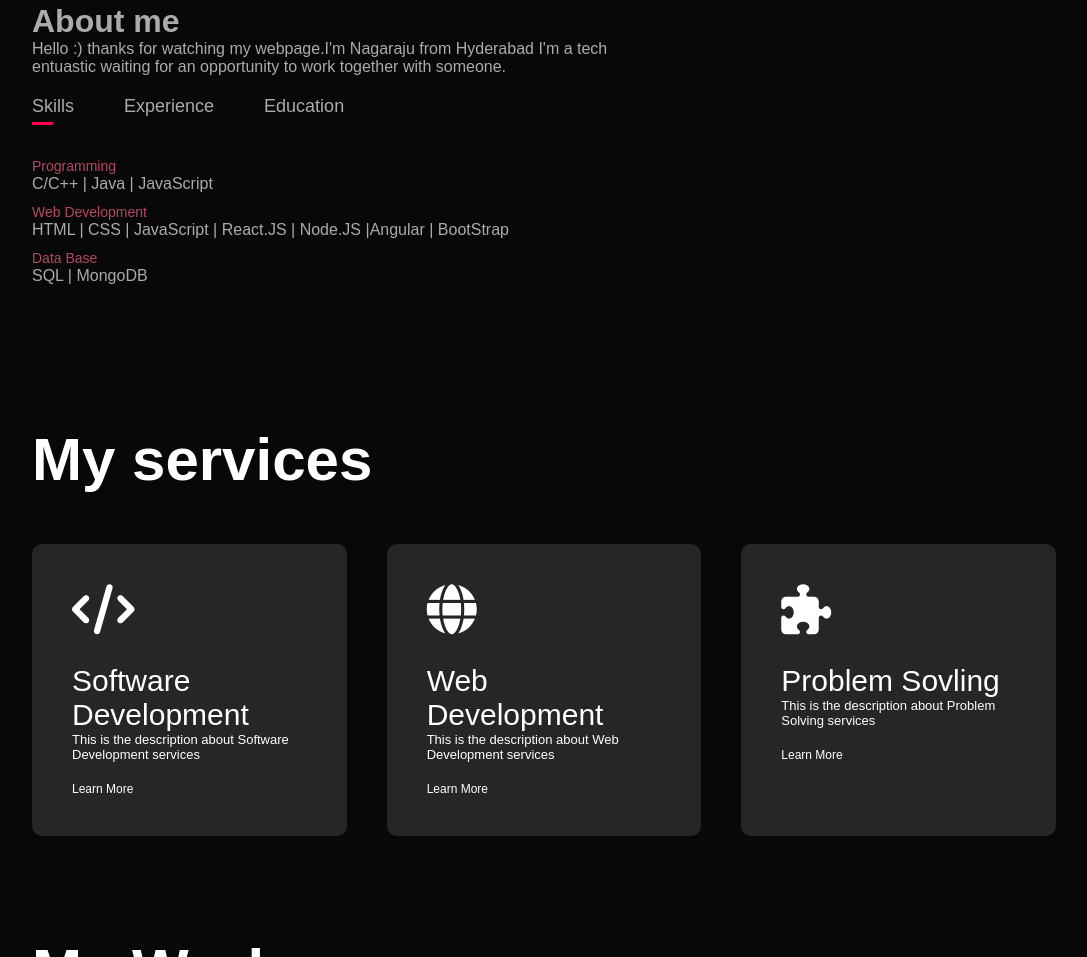
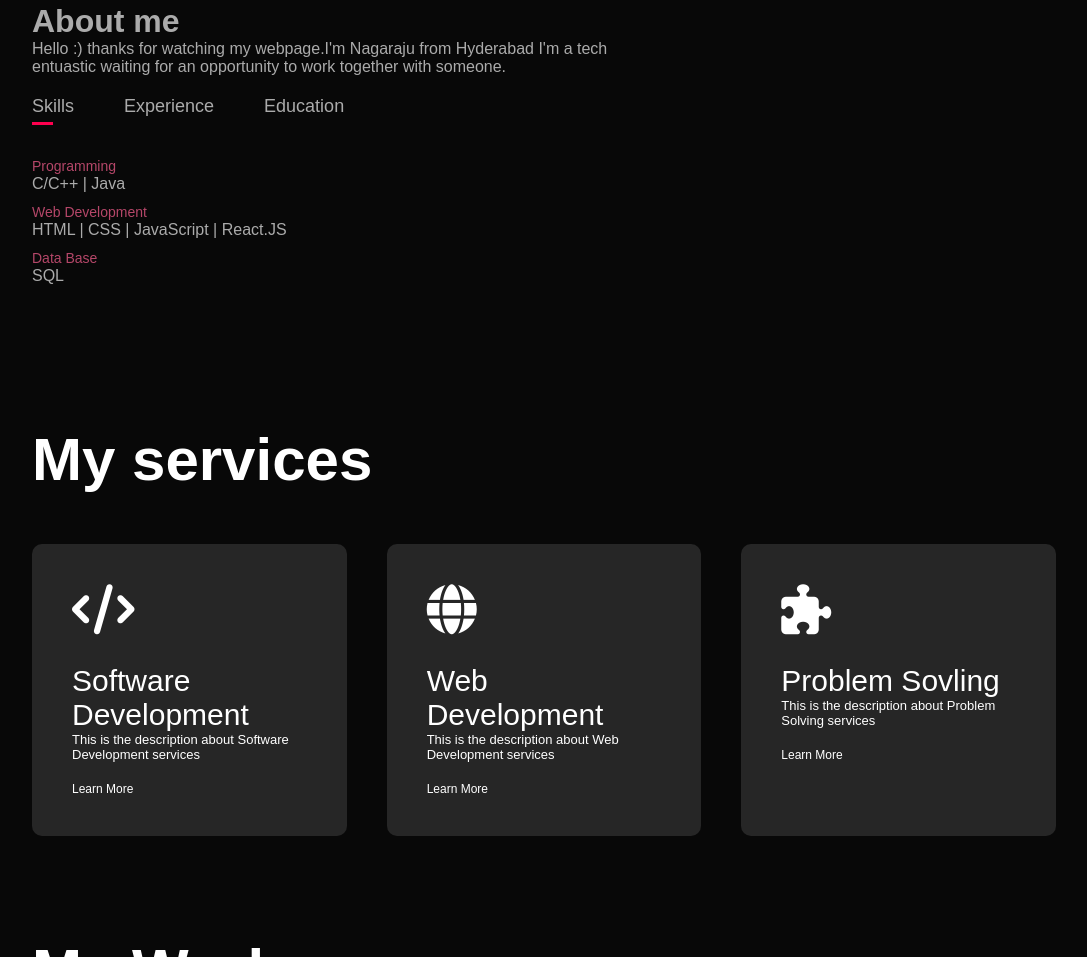
Before and after one commit to nagarajushivapalli/nagarajushivapalli.github.io, a plain HTML site: page index.html in a window 1280 px wide. Shown: the part 1624-2581 px from the top of the page, without its empty margins (96-1183 px from the left). Drawn offline with Linux system fonts and the light colour scheme.

Commit message:
Update index.html

```diff
--- a/index.html
+++ b/index.html
@@ -43,9 +43,9 @@
                         </div>
                         <div class="tab-contents active-tab" id="skills">
                             <ul>
-                                <li><span>Programming</span> <br>C/C++ | Java | JavaScript</li>
-                                <li><span>Web Development</span> <br>HTML | CSS | JavaScript | React.JS | Node.JS |Angular | BootStrap</li>
-                                <li><span>Data Base</span><br>SQL | MongoDB</li>
+                                <li><span>Programming</span> <br>C/C++ | Java </li>
+                                <li><span>Web Development</span> <br>HTML | CSS | JavaScript | React.JS </li>
+                                <li><span>Data Base</span><br>SQL</li>
                             </ul>
                         </div>
                         <div class="tab-contents" id="Experience">
```
